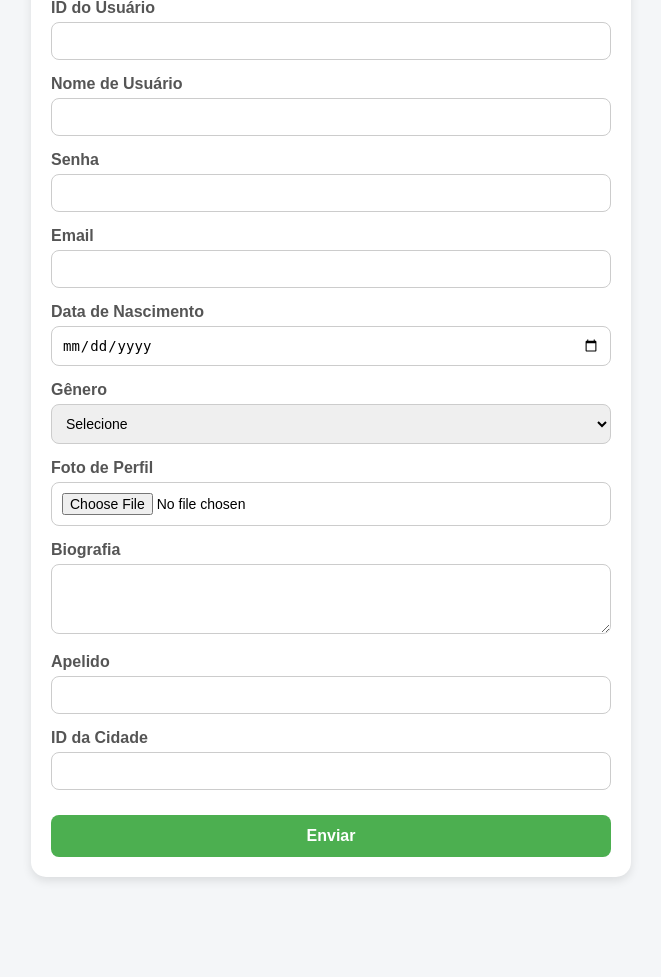
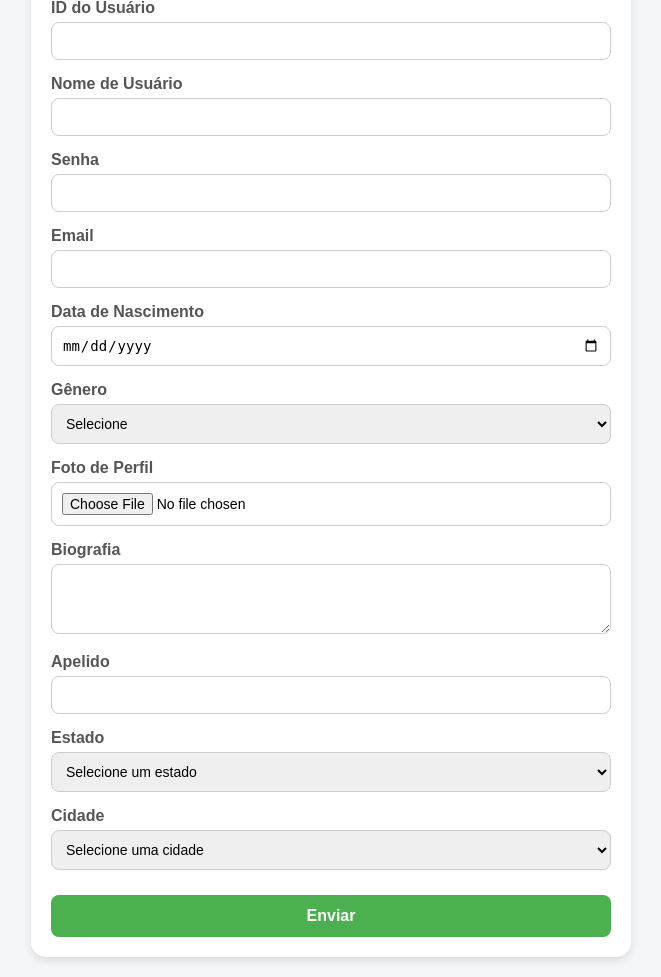
Before and after one commit to mistercapote/bd-fase4, a Django app: template buttons/templates/usuario.html in a window 1280 px wide. Shown: the part 105-1082 px from the top of the page, without its empty margins (309-970 px from the left). Before the commit the page ends 986 px from the top, so only its background shows below. Run offline with Django 5.2, Linux system fonts and the light colour scheme; the template is opened without the code that fills it, so the values that code supplies are empty.

Commit message:
cidades estados

```diff
--- a/buttons/templates/usuario.html
+++ b/buttons/templates/usuario.html
@@ -49,11 +49,44 @@
       <label for="apelido">Apelido</label>
       <input type="text" id="apelido" name="apelido" required>
 
-      <label for="cidadeid">ID da Cidade</label>
-      <input type="number" id="cidadeid" name="cidadeid" required min="1">
+      <label for="estado">Estado</label>
+      <select id="estado" name="estado" required>
+        <option value="">Selecione um estado</option>
+        {% for estado in estados %}
+          <option value="{{ estado.estadoid }}">{{ estado.nomeestado }}</option>
+        {% endfor %}
+      </select>
+
+      <label for="cidadeid">Cidade</label>
+      <select id="cidadeid" name="cidadeid" required>
+        <option value="">Selecione uma cidade</option>
+      </select>
 
       <button type="submit">Enviar</button>
     </form>
   </div>
+
+  <script>
+    document.getElementById('estado').addEventListener('change', function () {
+      const estadoId = this.value;
+      const cidadeSelect = document.getElementById('cidadeid');
+      cidadeSelect.innerHTML = '<option value="">Carregando...</option>';
+
+      fetch(`/cidades-por-estado/${estadoId}/`)
+        .then(response => response.json())
+        .then(data => {
+          cidadeSelect.innerHTML = '<option value="">Selecione uma cidade</option>';
+          data.forEach(cidade => {
+            const option = document.createElement('option');
+            option.value = cidade.id;
+            option.textContent = cidade.nome;
+            cidadeSelect.appendChild(option);
+          });
+        })
+        .catch(() => {
+          cidadeSelect.innerHTML = '<option value="">Erro ao carregar</option>';
+        });
+    });
+  </script>
 </body>
 </html>
--- a/buttons/urls.py
+++ b/buttons/urls.py
@@ -5,5 +5,6 @@ urlpatterns = [
     path('', views.iniciar, name="iniciar"),
     path('formulario/<str:acao>/<str:tabela>/', views.formulario, name="formulario"),
     path('listar/<str:tabela>/', views.listar, name='listar'),
-    path('deletar/<str:tabela>/', views.deletar, name="deletar")
+    path('deletar/<str:tabela>/', views.deletar, name="deletar"),
+    path('cidades-por-estado/<int:estado_id>/', views.cidades_por_estado, name='cidades_por_estado')
 ]
```
Also changed, not shown: buttons/views.py (+22 -6 lines).
